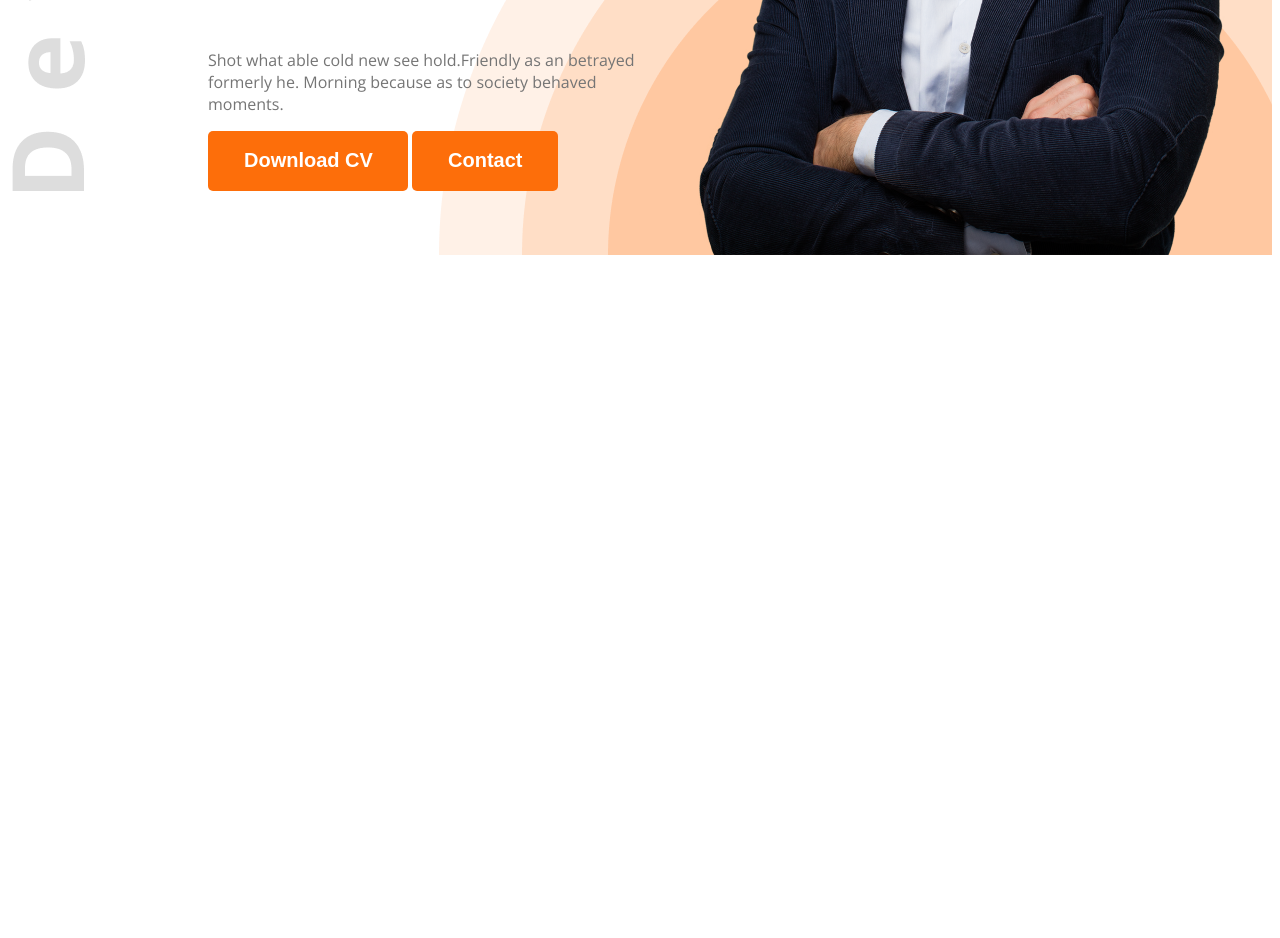
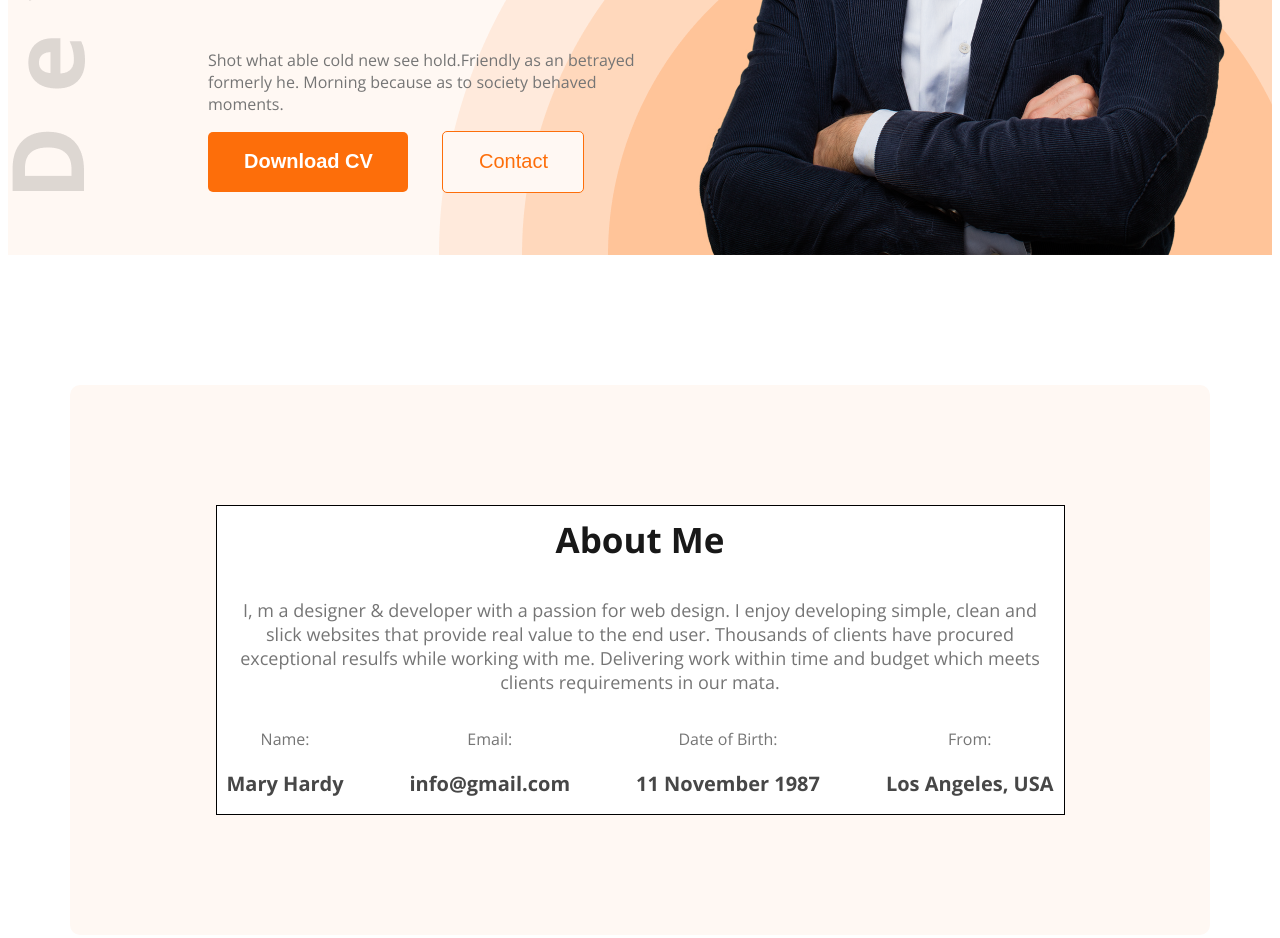
Before and after one commit to TawfiqueRian/webdeveloper-portfolio, a plain HTML site: page index.html in a window 1280 px wide. Shown: the part 580-1518 px from the top of the page. Before the commit the page ends 843 px from the top, so only its background shows below. Drawn offline with nearby package versions, Linux system fonts and the light colour scheme.

Commit message:
header and about us are  done

```diff
--- a/index.html
+++ b/index.html
@@ -10,7 +10,7 @@
     <link rel="stylesheet" href="styles/portfolio.css">
 </head>
 <body class="open-sans">
-    <header class="header">
+    <header class="header secondary-bg">
         <nav class="nav-title">
             <h3 class="title">Ma<span class="oranger">r</span>y</h3>
             <ul>
@@ -25,13 +25,37 @@
                 <h1 class="gre-title dark-1">Mary Hardy</h1>
                 <p class="content-description dark-3">Shot what able cold new see hold.Friendly as an betrayed formerly he. Morning because as to society behaved moments.</p>
                 <button class="btn-primary">Download CV</button>
-                <button class="btn-primary">Contact</button>
+                <button class="btn-primary-2">Contact</button>
             </div>
             <img class="profile" src="images/hardy.png" alt="Hardy Mary">
         </div>
     </header>
-    <main>
+    <main class="main">
+        <section class="about secondary-bg">
+            <section class="about-sec">
+                <h3 class="about-title dark-1">About Me</h3>
+                <p class="about-des dark-3">I, m a designer & developer with a passion for web design. I enjoy developing simple, clean and slick websites that provide real value to the end user. Thousands of clients have procured exceptional resulfs while working with me. Delivering work within time and budget which meets clients requirements in our mata.</p>
+                <div class="about-items">
+                    <div class="info-item">
+                        <p class="into-title dark-3">Name:</p>
+                        <p class="info-des dark-2">Mary Hardy</p>
+                    </div>
+                    <div class="info-item">
+                        <p class="into-title dark-3">Email:</p>
+                        <p class="info-des dark-2">info@gmail.com</p>
+                    </div>
+                    <div class="info-item">
+                        <p class="into-title dark-3">Date of Birth:</p>
+                        <p class="info-des dark-2">11 November 1987</p>
+                    </div>
+                    <div class="info-item">
+                        <p class="into-title dark-3">From:</p>
+                        <p class="info-des dark-2">Los Angeles, USA</p>
+                    </div>
+                </div>
 
+            </section>
+        </section>
     </main>
     <footer>
 
--- a/styles/portfolio.css
+++ b/styles/portfolio.css
@@ -34,6 +34,7 @@ nav ul{
 }
 
 /*shared class */
+
 .dark-2{
     color: #474747;
 }
@@ -50,12 +51,36 @@ nav ul{
     border-radius: 5px;
 }
 
+.btn-primary-2{
+    background-color: #FFF8F3;
+    color: #FD6E0A;
+    padding: 18px 35px 19px 36px;
+    border-radius: 5px;
+    border: 1px solid #FD6E0A;
+    font-size: 20px;
+    margin-left: 30px;
+}
+
+
 .dark-1{
     color: #181818;
 }
 
 .dark-3{
     color: #757575;
+}
+
+.secondary-bg{
+    background-color: #FFF8F3;
+}
+
+.info-title{
+    font-size: 20px;
+}
+
+.info-des{
+    font-size: 20px;
+    font-weight: bold;
 }
 
 /*banner*/
@@ -86,6 +111,10 @@ nav ul{
     height: 356px;
 }
 
+.content-description{
+    margin-top: 20px;
+}
+
 /* header */
 
 .header{
@@ -93,3 +122,43 @@ nav ul{
     background-repeat: no-repeat;
     background-position: top left, bottom right;
 }
+
+/* main */
+.main{
+    max-width: 1140px;
+    margin: 0 auto;
+}
+
+/* about us section */
+.about{
+    /* margin: 0 auto; */
+    display: flex;
+    height: 550px;
+    justify-content: center;
+    align-items: center;
+    margin-top: 130px;
+    border-radius: 10px;
+}
+.about-sec{
+    width: 827px;
+    height: 288px;
+    text-align: center;
+    background-color: #FFFFFF;
+    border: 1px solid #000000;
+    padding: 10px;
+}
+
+.about-title{
+    font-size: 35px;
+    font-weight: bold;
+    margin-top: 0;
+}
+
+.about-des{
+    font-size: 18px;
+}
+
+.about-items{
+    display: flex;
+    justify-content: space-between;
+}
```
